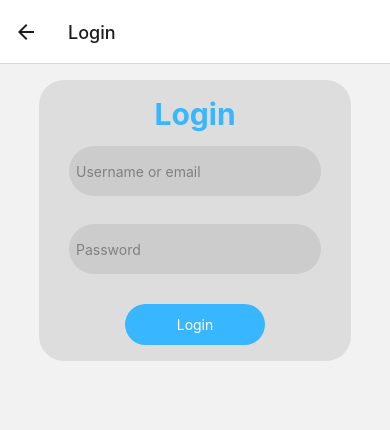
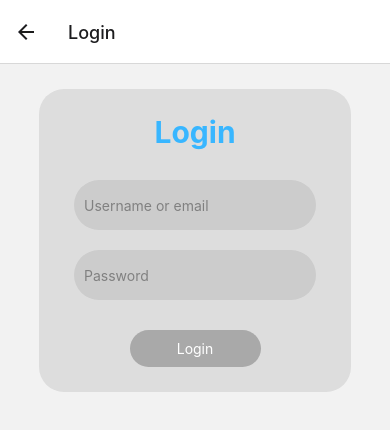
Before and after one commit to Rosillon2001/River-app, a React Native app in the folder River/: screen / in a window 390 px wide. Both pictures are taken after a click on the button "GO TO LOGIN". Shown: the top 430 px of the page. Built offline with nearby package versions, Linux system fonts and the light colour scheme.

Commit message:
Login and logout functionality
Checking login field values before enabling login button.
Login request to API.
Storing user's token if response is 200 and changing Navigation auth state to true.
Removing user's token when logging out and setting Navigation auth state to false.

```diff
--- a/River/src/screens/LoginScreen.js
+++ b/River/src/screens/LoginScreen.js
@@ -1,21 +1,40 @@
 import React, { useState, useEffect, useCallback } from "react";
-import { Text, View, Button, TouchableOpacity, TextInput, StyleSheet } from 'react-native';
+import { Text, View, TouchableOpacity, TextInput, StyleSheet, Alert } from 'react-native';
+import AsyncStorage from '@react-native-async-storage/async-storage';
+import axios from 'axios'
 
 export default function LoginScreen({ onAuthChange }) {
 
     const [user, setUser] = useState("");
     const [password, setPassword] = useState("");
+    const [disabledLogin, setDisabledLogin] = useState(true)
 
+    // FIELD VALIDATION USE EFFECT HOOK
     useEffect(() => {
-        console.log(user, password)
+        if (user != "" && password != "" && password.length >= 6) {
+            setDisabledLogin(false)
+        } else {
+            setDisabledLogin(true)
+        }
     }, [user, password])
 
-    const fakeLogin = useCallback(event => {
-        onAuthChange(true)
+    // FUNCTION FOR CHANGING NAVIGARION'S AUTH STATE WHEN LOGGING IN
+    const changeAuthState = useCallback((state) => {
+        onAuthChange(state)
     }, [onAuthChange])
 
-    const login = () => {
-        console.log('login')
+    // FUNCTION FOR LOGIN REQUEST
+    const login = async () => {
+        axios.post("https://app-river.herokuapp.com/login", { user: user, password: password })
+            .then(async (response) => {
+                if (response.status === 200) {
+                    await AsyncStorage.setItem('TOKEN', response.data.token)
+                    changeAuthState(true)
+                }
+            })
+            .catch(error => {
+                Alert.alert("Error", error.response.data.message, [{ text: "OK" }]) //NOT AVAILABLE ON WEB
+            });
     }
 
     return (
@@ -31,50 +50,59 @@ export default function LoginScreen({ onAuthChange }) {
             <TextInput
                 style={styles.inputText}
                 textContentType="password"
-                secureTextEntry="true"
+                secureTextEntry={true}
                 placeholder="Password"
                 placeholderTextColor="gray"
                 onChangeText={text => setPassword(text)}
             />
-            <TouchableOpacity style={styles.loginButton} onPress={login}>
+            <TouchableOpacity disabled={disabledLogin} style={disabledLogin ? styles.disabledLoginButton : styles.loginButton} onPress={login}>
                 <Text style={styles.loginText}>Login</Text>
             </TouchableOpacity>
-            {/* <Button title="Fake login" onPress={fakeLogin} /> */}
         </View>
     );
 }
 
 const styles = StyleSheet.create({
     inputView: {
-        margin: "auto",
-        marginTop: "1em",
+        alignSelf: "center",
+        marginTop: 25,
         width: "80%",
         backgroundColor: "#dddddd",
         borderRadius: 25,
-        padding: "1em"
+        padding: 25
     },
     title: {
         fontWeight: "bold",
         fontSize: 30,
         color: "#38B6FF",
-        textAlign: "center"
+        textAlign: "center",
+        marginBottom: 20
     },
     inputText: {
         height: 50,
         color: "black",
-        margin: "1em",
+        margin: 10,
         backgroundColor: "#cccccc",
         borderRadius: 25,
-        padding: "0.5em"
+        padding: 10
     },
     loginButton: {
-        margin: "auto",
-        marginTop: "1em",
+        alignSelf: "center",
         alignItems: "center",
+        marginTop: 20,
         borderRadius: 25,
-        padding: "0.75em",
+        padding: 10,
         width: "50%",
         backgroundColor: "#38B6FF"
+    },
+    disabledLoginButton: {
+        alignSelf: "center",
+        alignItems: "center",
+        marginTop: 20,
+        borderRadius: 25,
+        padding: 10,
+        width: "50%",
+        backgroundColor: "darkgray"
     },
     loginText: {
         color: "white"
--- a/River/src/screens/ProfileScreen.js
+++ b/River/src/screens/ProfileScreen.js
@@ -1,6 +1,7 @@
 import React, { useEffect, useCallback } from "react";
 import { Text, View, Button } from 'react-native';
 import { useSelector } from "react-redux";
+import AsyncStorage from '@react-native-async-storage/async-storage';
 
 export default function ProfileScreen({ onAuthChange }) {
 
@@ -10,14 +11,19 @@ export default function ProfileScreen({ onAuthChange }) {
         console.log(user)
     }, []);
 
-    const fakeLogout = useCallback(event => {
-        onAuthChange(false)
+    const changeAuthState = useCallback((state) => {
+        onAuthChange(state)
     }, [onAuthChange])
+
+    const logout = async () => {
+        await AsyncStorage.removeItem('TOKEN')
+        changeAuthState(false)
+    }
 
     return (
         <View>
             <Text>Profile</Text>
-            <Button title="Fake logout" onPress={fakeLogout} />
+            <Button title="Logout" onPress={logout} />
         </View>
     );
 }
```
